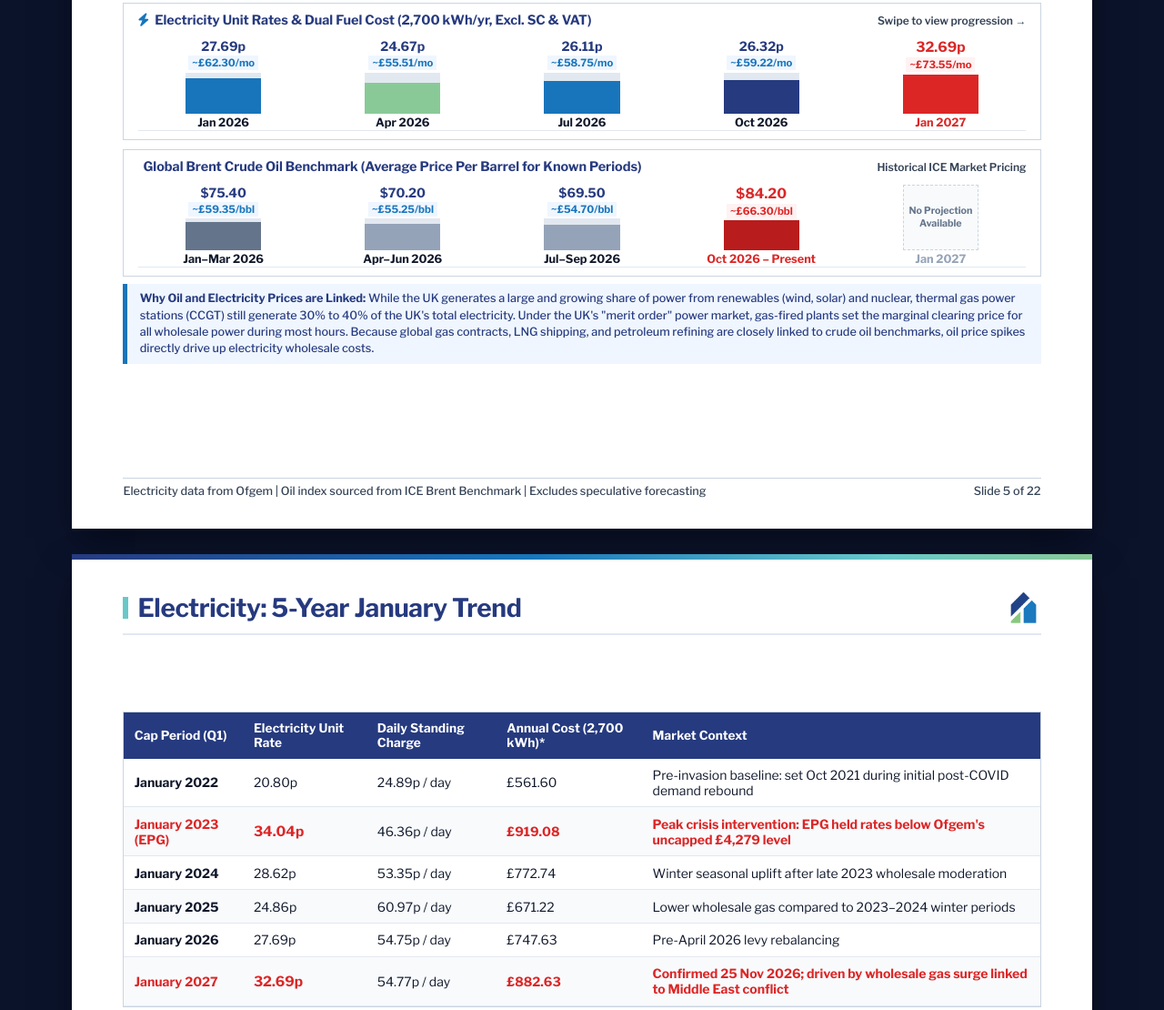
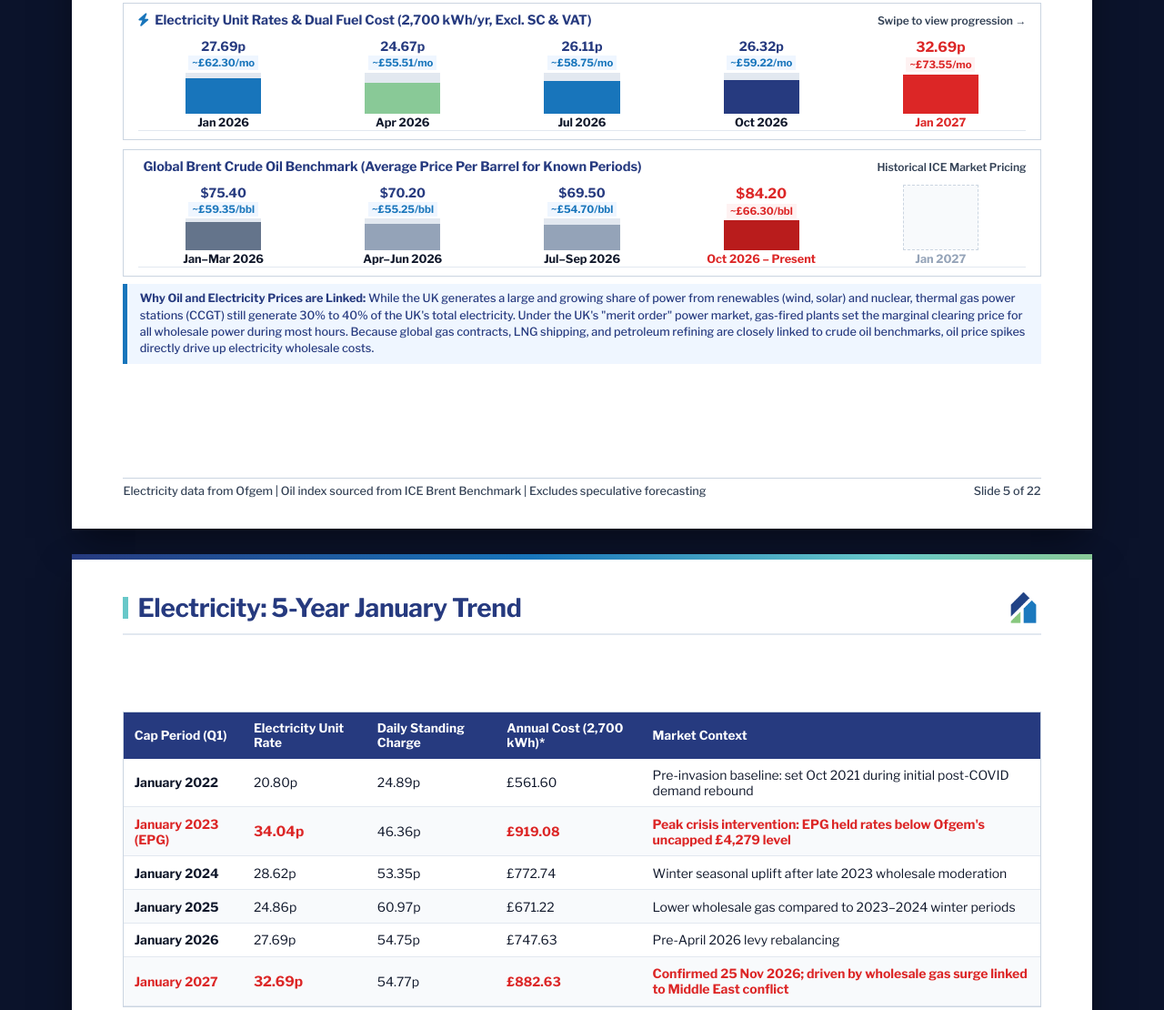
Before and after one commit to PDB-Rand-Code/Presentations, a plain HTML site: page index.html in a window 1280 px wide. Shown: the part 3575-4685 px from the top of the page at 91% size. Drawn offline with nearby package versions, Linux system fonts and the light colour scheme.

Commit message:
Add files via upload

```diff
--- a/index.html
+++ b/index.html
@@ -900,7 +900,7 @@ html
                         <!-- Col 5: Gap under Jan 2027 -->
                         <div class="chart-bar-group">
                             <div class="empty-col-placeholder">
-                                <span>No Projection Available</span>
+                                <span></span>
                             </div>
                             <div class="bar-period-lbl" style="color: #94A3B8;">Jan 2027</div>
                         </div>
@@ -940,42 +940,42 @@ html
                         <tr>
                             <td><strong>January 2022</strong></td>
                             <td>20.80p</td>
-                            <td>24.89p / day</td>
+                            <td>24.89p</td>
                             <td>£561.60</td>
                             <td>Pre-invasion baseline: set Oct 2021 during initial post-COVID demand rebound</td>
                         </tr>
                         <tr style="background-color: #FEF2F2;">
                             <td><strong style="color: var(--rand-accent-red);">January 2023 (EPG)</strong></td>
                             <td><strong style="color: var(--rand-accent-red); font-size: 11.5pt;">34.04p</strong></td>
-                            <td>46.36p / day</td>
+                            <td>46.36p</td>
                             <td><strong style="color: var(--rand-accent-red);">£919.08</strong></td>
                             <td><strong style="color: var(--rand-accent-red);">Peak crisis intervention: EPG held rates below Ofgem's uncapped £4,279 level</strong></td>
                         </tr>
                         <tr>
                             <td><strong>January 2024</strong></td>
                             <td>28.62p</td>
-                            <td>53.35p / day</td>
+                            <td>53.35p</td>
                             <td>£772.74</td>
                             <td>Winter seasonal uplift after late 2023 wholesale moderation</td>
                         </tr>
                         <tr>
                             <td><strong>January 2025</strong></td>
                             <td>24.86p</td>
-                            <td>60.97p / day</td>
+                            <td>60.97p</td>
                             <td>£671.22</td>
                             <td>Lower wholesale gas compared to 2023–2024 winter periods</td>
                         </tr>
                         <tr>
                             <td><strong>January 2026</strong></td>
                             <td>27.69p</td>
-                            <td>54.75p / day</td>
+                            <td>54.75p</td>
                             <td>£747.63</td>
                             <td>Pre-April 2026 levy rebalancing</td>
                         </tr>
                         <tr style="background-color: #FEF2F2;">
                             <td><strong style="color: var(--rand-accent-red);">January 2027</strong></td>
                             <td><strong style="color: var(--rand-accent-red); font-size: 11.5pt;">32.69p</strong></td>
-                            <td>54.77p / day</td>
+                            <td>54.77p</td>
                             <td><strong style="color: var(--rand-accent-red);">£882.63</strong></td>
                             <td><strong style="color: var(--rand-accent-red);">Confirmed 25 Nov 2026; driven by wholesale gas surge linked to Middle East conflict</strong></td>
                         </tr>
@@ -1264,7 +1264,7 @@ html
                         <!-- Col 5: Gap under Jan 2027 -->
                         <div class="chart-bar-group">
                             <div class="empty-col-placeholder">
-                                <span>No Projection Available</span>
+                                <span></span>
                             </div>
                             <div class="bar-period-lbl" style="color: #94A3B8;">Jan 2027</div>
                         </div>
@@ -1736,7 +1736,7 @@ html
                         </div>
                         <h3 style="font-size: 12pt; color: var(--rand-deep-blue); font-weight: 700; margin-bottom: 1.5mm;">Octopus 12M Fixed Tariff Specification</h3>
                         <p style="font-size: 9pt; color: var(--rand-text-muted); margin-bottom: 2.5mm; line-height: 1.35;">
-                            Direct Debit quote for Devon UK. Note: price per unit varies depending on the regional DNO area you live in.
+                            Direct Debit quote for Devon UK. Note: price per unit varies depending on the regional District Network Operator area you live in.
                         </p>
                     </div>
 
```
